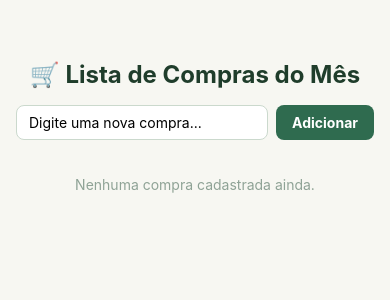
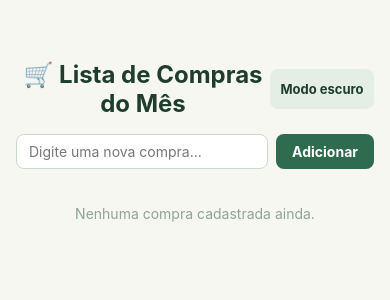
Before and after one commit to Lizzy-gt/Listlumo, a React Native app: screen / in a window 390 px wide. Shown: the top 300 px of the page. Built offline with nearby package versions, Linux system fonts and the light colour scheme.

Commit message:
Tema claro e escuro

```diff
--- a/src/components/ListaItem.js
+++ b/src/components/ListaItem.js
@@ -5,9 +5,10 @@ export default function ItemCompra({
   aoAlternarComprado,
   aoExcluir,
   aoEditar,
+  modoEscuro,
 }) {
   return (
-    <View style={styles.item}>
+    <View style={[styles.item, modoEscuro && styles.itemEscuro]}>
       <TouchableOpacity
         style={styles.textoContainer}
         onPress={() => aoAlternarComprado(item.id)}
@@ -21,7 +22,13 @@ export default function ItemCompra({
         >
           {item.comprado && <Text style={styles.check}>✓</Text>}
         </View>
-        <Text style={[styles.texto, item.comprado && styles.textoComprado]}>
+        <Text
+          style={[
+            styles.texto,
+            modoEscuro && styles.textoClaro,
+            item.comprado && styles.textoComprado,
+          ]}
+        >
           {item.nome}
         </Text>
       </TouchableOpacity>
@@ -66,6 +73,10 @@ const styles = StyleSheet.create({
     shadowOffset: { width: 0, height: 1 },
     elevation: 2,
   },
+  itemEscuro: {
+    backgroundColor: "#25352B",
+    borderLeftColor: "#74B58B",
+  },
   textoContainer: {
     flex: 1,
     marginRight: 10,
@@ -95,6 +106,9 @@ const styles = StyleSheet.create({
     fontSize: 16,
     color: "#1F3D2B",
   },
+  textoClaro: {
+    color: "#F1F7F2",
+  },
   textoComprado: {
     textDecorationLine: "line-through",
     color: "#9AAA9E",
--- a/src/screens/ListaScreen.js
+++ b/src/screens/ListaScreen.js
@@ -22,6 +22,7 @@ export default function ListaComprasScreen() {
   const [compras, setCompras] = useState([]); // Lista principal contendo os objetos de cada compra
   const [textoInput, setTextoInput] = useState(""); // Texto digitado no campo de 'Nova Compra'
   const [carregando, setCarregando] = useState(true); // Flag para evitar que o app salve dados antes de carregar os antigos
+  const [modoEscuro, setModoEscuro] = useState(false);
 
   // Estados para controle da janela de edição (Modal)
   const [compraEditando, setCompraEditando] = useState(null); // Guarda a compra selecionada para edição (null = modal fechado)
@@ -142,16 +143,33 @@ export default function ListaComprasScreen() {
 
   return (
     <KeyboardAvoidingView  // Ajusta a tela automaticamente quando o teclado virtual é aberto
-      style={styles.container}
+      style={[styles.container, modoEscuro && styles.containerEscuro]}
       behavior={Platform.OS === "ios" ? "padding" : undefined} // Aplica padding apenas no iOS para evitar sobreposição do teclado
     >
-      <Text style={styles.titulo}>🛒 Lista de Compras do Mês</Text>
+      <View style={styles.cabecalho}>
+        <Text style={[styles.titulo, modoEscuro && styles.textoClaro]}>
+          🛒 Lista de Compras do Mês
+        </Text>
+        <TouchableOpacity
+          style={[styles.botaoTema, modoEscuro && styles.botaoTemaEscuro]}
+          onPress={() => setModoEscuro((temaAtual) => !temaAtual)}
+          accessibilityRole="button"
+          accessibilityLabel={modoEscuro ? "Ativar modo claro" : "Ativar modo escuro"}
+        >
+          <Text
+            style={[styles.textoBotaoTema, modoEscuro && styles.textoBotaoTemaEscuro]}
+          >
+            {modoEscuro ? "Modo claro" : "Modo escuro"}
+          </Text>
+        </TouchableOpacity>
+      </View>
 
       {/* Formulário para adicionar compra */}
       <View style={styles.formulario}>
         <TextInput
-          style={styles.input}
+          style={[styles.input, modoEscuro && styles.inputEscuro]}
           placeholder="Digite uma nova compra..."
+          placeholderTextColor={modoEscuro ? "#A7B8AD" : "#777"}
           value={textoInput}
           onChangeText={setTextoInput}
           onSubmitEditing={adicionarCompra} // Permite enviar pressionando 'Concluído/Enter' no teclado
@@ -182,13 +200,14 @@ export default function ListaComprasScreen() {
         renderItem={({ item }) => (
           <ItemCompra
             item={item}
+            modoEscuro={modoEscuro}
             aoAlternarComprado={alternarConcluida}
             aoExcluir={excluirCompra}
             aoEditar={() => iniciarEdicao(item)}
           />
         )}
         ListEmptyComponent={
-          <Text style={styles.listaVazia}>
+          <Text style={[styles.listaVazia, modoEscuro && styles.textoClaro]}>
             Nenhuma compra cadastrada ainda.
           </Text>
         }
@@ -202,11 +221,12 @@ export default function ListaComprasScreen() {
         transparent={true}
         onRequestClose={() => setCompraEditando(null)}
       >
-        <View style={styles.modalOverlay}>
-          <View style={styles.modalConteudo}>
-            <Text style={styles.modalTitulo}>Editar compra</Text>
+        <View style={[styles.modalOverlay, modoEscuro && styles.modalOverlayEscuro]}>
+          <View style={[styles.modalConteudo, modoEscuro && styles.modalConteudoEscuro]}>
+            <Text style={[styles.modalTitulo, modoEscuro && styles.textoClaro]}>Editar compra</Text>
             <TextInput
-              style={styles.modalInput}
+              style={[styles.modalInput, modoEscuro && styles.inputEscuro]}
+              placeholderTextColor={modoEscuro ? "#A7B8AD" : "#777"}
               value={textoEdicao}
               onChangeText={setTextoEdicao}
               autoFocus // Foca o cursor no input automaticamente assim que o modal abre
@@ -240,12 +260,43 @@ const styles = StyleSheet.create({
     paddingTop: 60,
     paddingHorizontal: 16,
   },
+  containerEscuro: {
+    backgroundColor: "#17211B",
+  },
+  cabecalho: {
+    flexDirection: "row",
+    alignItems: "center",
+    marginBottom: 16,
+  },
   titulo: {
     fontSize: 24,
     fontWeight: "bold",
-    marginBottom: 16,
     textAlign: "center",
     color: "#1F3D2B", // verde bem escuro
+    flex: 1,
+  },
+  textoClaro: {
+    color: "#F1F7F2",
+  },
+  botaoTema: {
+    backgroundColor: "#E4EEE5",
+    borderRadius: 8,
+    minWidth: 104,
+    height: 40,
+    paddingHorizontal: 10,
+    alignItems: "center",
+    justifyContent: "center",
+  },
+  botaoTemaEscuro: {
+    backgroundColor: "#30483A",
+  },
+  textoBotaoTema: {
+    fontSize: 13,
+    fontWeight: "bold",
+    color: "#1F3D2B",
+  },
+  textoBotaoTemaEscuro: {
+    color: "#F1F7F2",
   },
   formulario: {
     flexDirection: "row",
@@ -260,6 +311,11 @@ const styles = StyleSheet.create({
     paddingHorizontal: 12,
     paddingVertical: 8,
     marginRight: 8,
+  },
+  inputEscuro: {
+    backgroundColor: "#25352B",
+    borderColor: "#4C6B58",
+    color: "#F1F7F2",
   },
   botaoAdicionar: {
     backgroundColor: "#2F6B4F", // verde médio
@@ -297,12 +353,18 @@ const styles = StyleSheet.create({
     justifyContent: "center",
     alignItems: "center",
   },
+  modalOverlayEscuro: {
+    backgroundColor: "rgba(0,0,0,0.72)",
+  },
   modalConteudo: {
     width: "85%",
     backgroundColor: "#F7F7F2",
     borderRadius: 12,
     padding: 20,
     elevation: 5,
+  },
+  modalConteudoEscuro: {
+    backgroundColor: "#25352B",
   },
   modalTitulo: {
     fontSize: 18,
```
